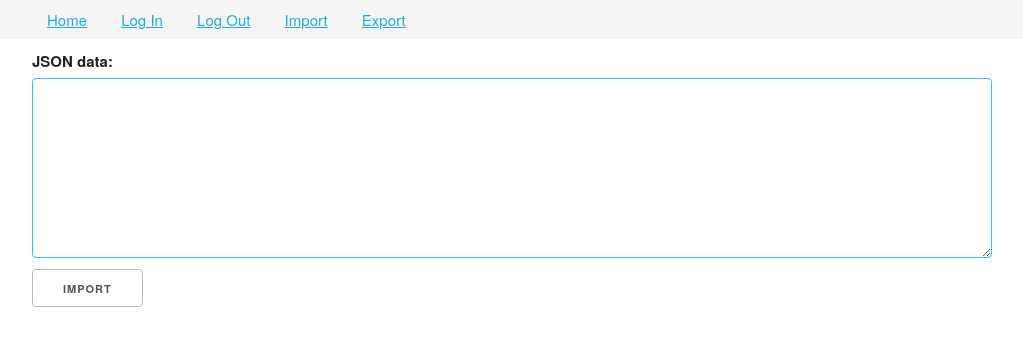
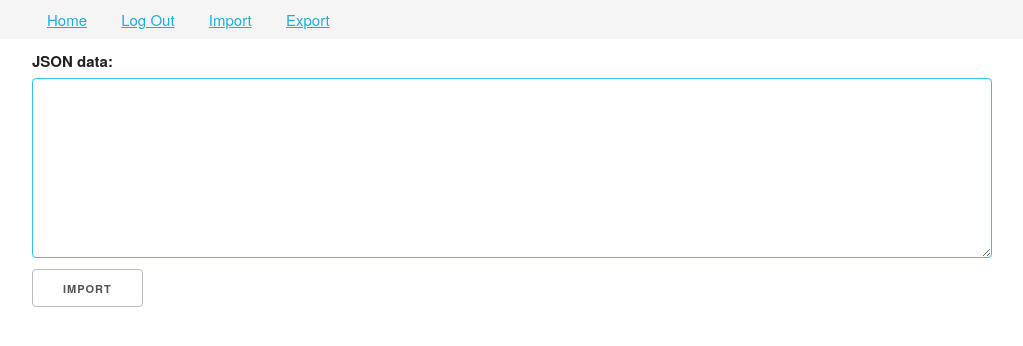
Before and after one commit to tortxof/ctrends-reviews-www, a Flask app: page /import in a window 1280 px wide. Shown: the top 346 px of the page, without its empty margins (128-1151 px from the left). Run offline with Flask 2, Linux system fonts and the light colour scheme; the visitor is signed in with stand-in values (Sample User, id 1).

Commit message:
Log in not needed in nav.

```diff
--- a/templates/admin_layout.html
+++ b/templates/admin_layout.html
@@ -12,7 +12,6 @@
     <div class="container">
       <ul>
         <li><a href="/">Home</a></li>
-        <li><a href="/login">Log In</a></li>
         <li><a href="/logout">Log Out</a></li>
         <li><a href="/import">Import</a></li>
         <li><a href="/export">Export</a></li>
```
